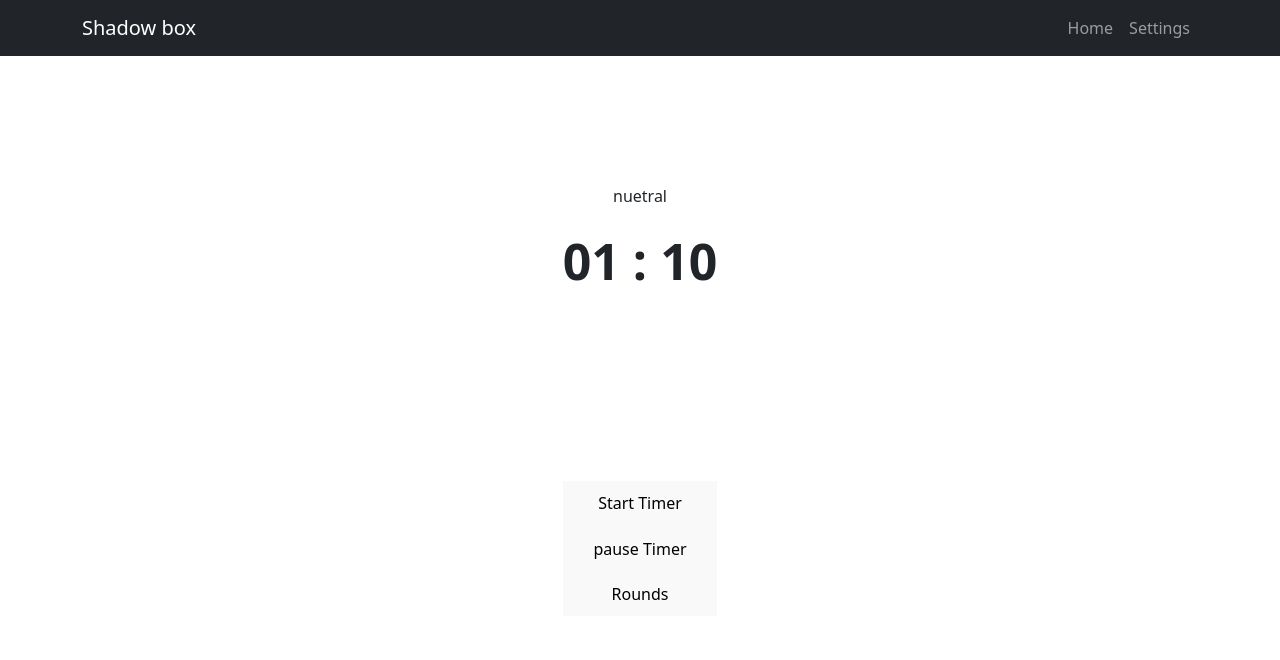
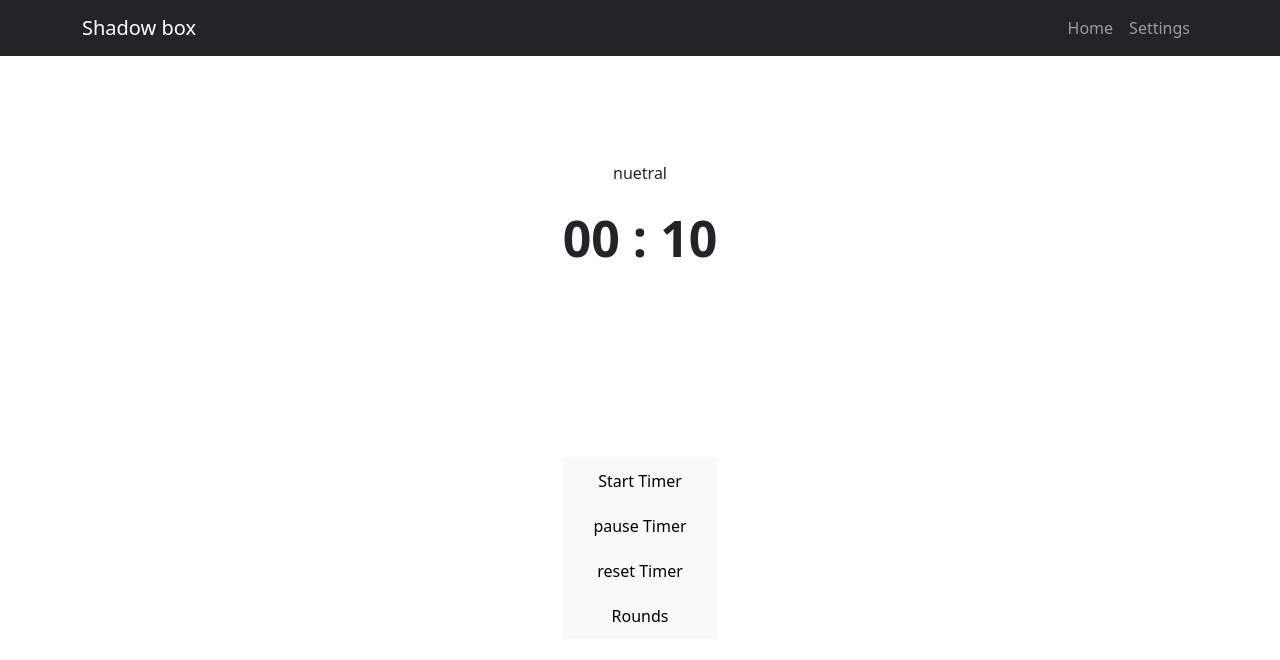
Before and after one commit to Roanbradley/ReactTimerApp, a React (Vite) app in the folder my-pwa-app/: page / in a window 1280 px wide. Shown: the top 660 px of the page. Built offline with nearby package versions, Linux system fonts and the light colour scheme.

Commit message:
added reset timer function still need to work on complete logic

```diff
--- a/my-pwa-app/package.json
+++ b/my-pwa-app/package.json
@@ -12,7 +12,7 @@
   "dependencies": {
     "@emotion/react": "^11.14.0",
     "@emotion/styled": "^11.14.1",
-    "@mui/material": "^7.3.9",
+    "@mui/material": "^7.3.10",
     "bootstrap": "^5.3.8",
     "react": "^19.2.0",
     "react-bootstrap": "^2.10.10",
--- a/my-pwa-app/src/Logic/TimerLogic.jsx
+++ b/my-pwa-app/src/Logic/TimerLogic.jsx
@@ -4,7 +4,7 @@ import { Prev } from "react-bootstrap/esm/PageItem";
 export function useCountDown(){
 
 //work timer placeholders
-const [secondsLeft, setSecondsLeft] = useState(70);
+const [secondsLeft, setSecondsLeft] = useState(10);
 const [running, setIsRunning] = useState(false);
 const [mode, setMode] = useState("nuetral");
 const [round, setRounds] = useState(3);
@@ -30,7 +30,7 @@ useEffect(() => {
         //when work is done do this
         if(mode === "work")
         {
-         setRounds(prevRound => {
+        setRounds(prevRound => {
         const newRound = prevRound - 1;
 
         console.log(newRound);
@@ -38,14 +38,17 @@ useEffect(() => {
         if(newRound <= 0 )
         {
             setIsRunning(false)
-            return 0;
+            setMode("complete");
+            console.log("workout complete");
+            return <div>Workout complete</div>
+
         }
          return newRound;
         })
 
         setMode("break");
         setSecondsLeft(durations.Break);
-        }
+        }2
 
         //do this when break is finished
         if(mode === "break" || mode === "nuetral")
@@ -64,11 +67,11 @@ useEffect(() => {
     return ()=> clearTimeout(timeout);
     },[secondsLeft, running]);
 
-    return {secondsLeft, setIsRunning, running, setSecondsLeft, round, mode};
+    return {secondsLeft, setIsRunning, running, setSecondsLeft, setMode, setRounds, round, mode};
     }
 
 
-export function startTimer(setSecondsLeft, setIsRunning, seconds ){
+export function startTimer(setSecondsLeft, setIsRunning, seconds){
 setSecondsLeft(seconds);
 setIsRunning(true);
 }
@@ -88,6 +91,13 @@ else
 
 }
 
+export function resetTimer(setSecondsLeft, seconds,  setRounds, round, setMode, mode)
+{
+    setSecondsLeft(seconds);
+    setRounds(round);
+    setMode(mode);
+}
+
 //TODO need to implement hours
 export function formatTime(secondsLeft)
 {
--- a/my-pwa-app/src/pages/Timer.jsx
+++ b/my-pwa-app/src/pages/Timer.jsx
@@ -1,11 +1,11 @@
 
-import {pauseTimer, startTimer, useCountDown, formatTime} from "../Logic/TimerLogic";
+import {pauseTimer, startTimer, useCountDown, formatTime, resetTimer} from "../Logic/TimerLogic";
 import { useState, useEffect } from "react";
 import Stack from "@mui/material/Stack";
 
 export default function Timer(){
 
-   const {secondsLeft, setSecondsLeft, setIsRunning, running, mode, setMode} = useCountDown();
+   const {secondsLeft, setSecondsLeft, setIsRunning, setMode, running, mode, setRounds, round} = useCountDown();
 
     return(
         <div>
@@ -13,8 +13,9 @@ export default function Timer(){
             <p className = "seconds">{formatTime(secondsLeft)}</p>
 
             <Stack>
-            <button onClick={() => startTimer(setSecondsLeft, setIsRunning, 10)}>Start Timer</button>
+            <button onClick={() => startTimer(setSecondsLeft, setIsRunning, secondsLeft)}>Start Timer</button>
             <button onClick={() => pauseTimer(setIsRunning, running)}> pause Timer </button>
+            <button onClick={() => resetTimer(setSecondsLeft, 10, setRounds, 3, setMode, "nuetral")}> reset Timer </button>
             <button> Rounds </button>
             </Stack>
 
```
Also changed, not shown: 1 other file (tests, documents, lock files or other folders).
